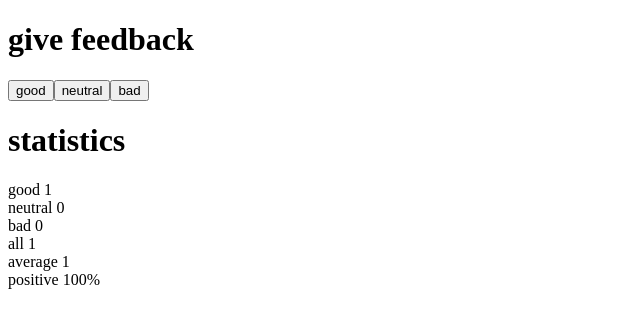
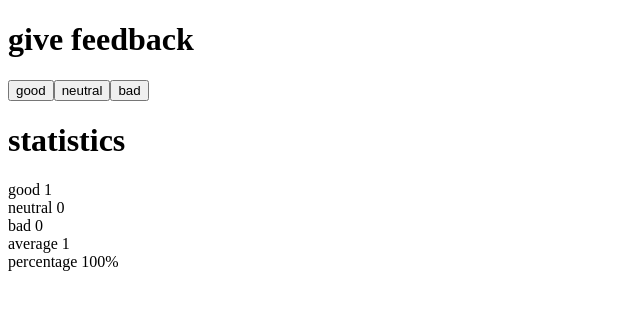
Before and after one commit to teemusalonen/FullStackOpen2021, a React (Create React App) app in the folder tehtavat1.6-1.11/: page / in a window 1280 px wide. Both pictures are taken after a click on the button "good". Shown: the top 328 px of the page, without its empty margins (0-640 px from the left). Built offline with nearby package versions, Linux system fonts and the light colour scheme.

Commit message:
Tehtävä 1.10 tehty

```diff
--- a/tehtavat1.6-1.11/src/App.js
+++ b/tehtavat1.6-1.11/src/App.js
@@ -1,4 +1,27 @@
 import React, { useState } from 'react';
+
+const Button = ({text, handleClick}) => {
+  return(
+    <button onClick={handleClick}>
+      {text}
+    </button>
+  )
+}
+
+const StatisticLine = ({text, value}) => {
+  if(text === 'percentage'){
+    return (
+      <div>
+        {text} {value}%
+      </div>
+    )
+  }
+  return (
+    <div>
+      {text} {value}
+    </div>
+  )
+}
 
 const Statistics = ({good, neutral, bad}) => {
   const all = bad+good+neutral
@@ -16,17 +39,11 @@ const Statistics = ({good, neutral, bad}) => {
   return(
     <div>
       <h1>statistics</h1>
-      good {good}
-      <br/>
-      neutral {neutral}
-      <br/>
-      bad {bad}
-      <br/>
-      all {all}
-      <br/>
-      average {average}
-      <br/>
-      positive {positive}%
+      <StatisticLine text='good' value={good} />
+      <StatisticLine text='neutral' value={neutral} />
+      <StatisticLine text='bad' value={bad} />
+      <StatisticLine text='average' value={average} />
+      <StatisticLine text='percentage' value={positive} />
     </div>
   )
 }
@@ -39,15 +56,9 @@ const App = () => {
   return (
     <div>
       <h1>give feedback</h1>
-      <button onClick={() => setGood(good + 1)}>
-        good
-      </button>
-      <button onClick={() => setNeutral(neutral + 1)}>
-        neutral
-      </button>
-      <button onClick={() => setBad(bad + 1)}>
-        bad
-      </button>
+      <Button handleClick={() => setGood(good + 1)} text='good' />
+      <Button handleClick={() => setNeutral(neutral + 1)} text='neutral' />
+      <Button handleClick={() => setBad(bad + 1)} text='bad' />
       <Statistics good={good} bad={bad} neutral={neutral} />
     </div>
 
```
